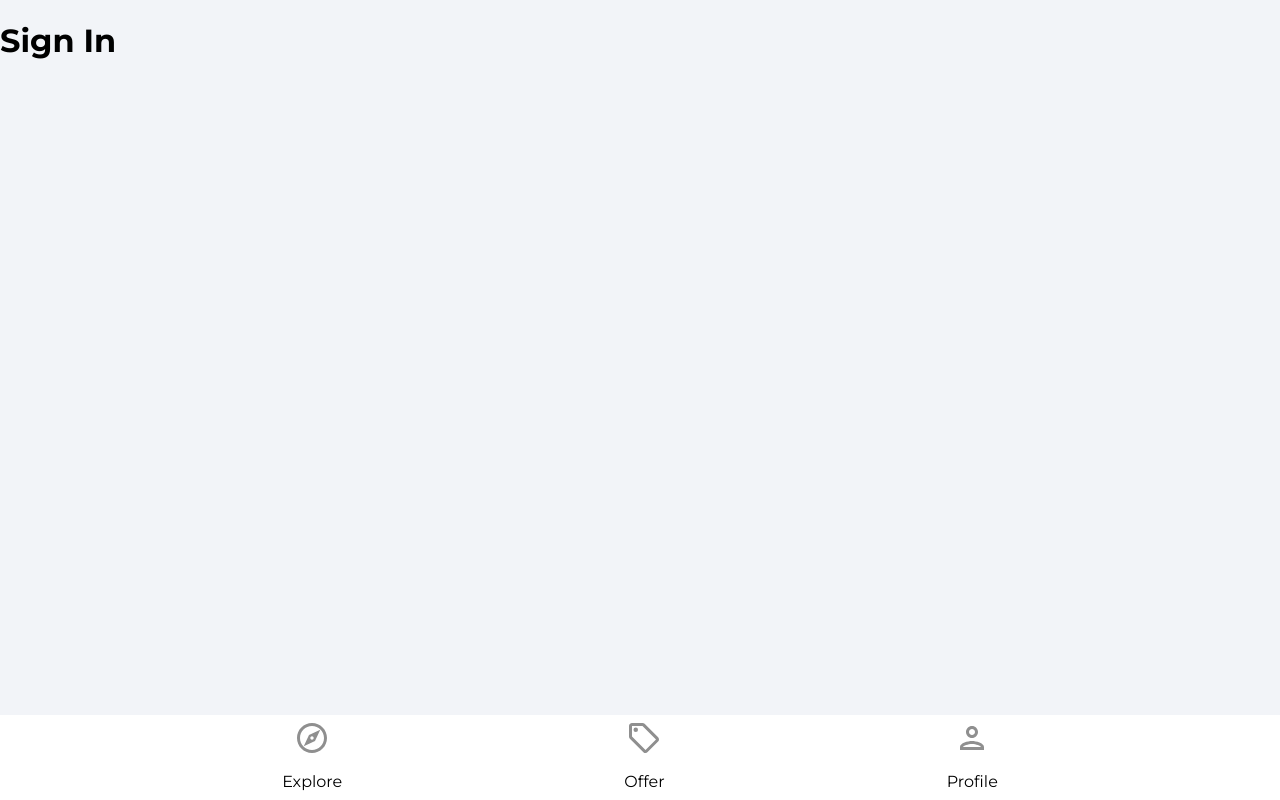
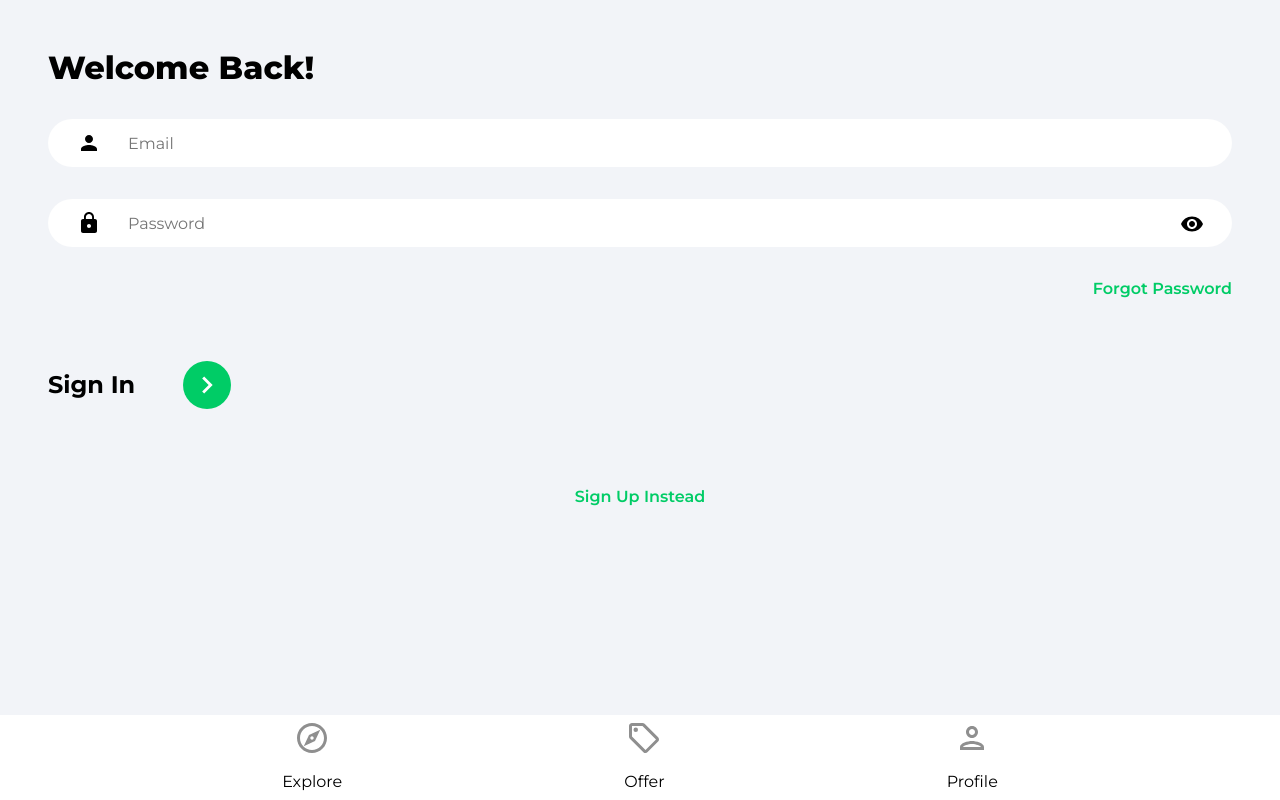
Before and after one commit to dagbay/house-market-place, a React (Create React App) app: page /sign-in in a window 1280 px wide. Built offline with nearby package versions, Linux system fonts and the light colour scheme; the HTML template or start-up script is replaced by a standard one.

Commit message:
Create Signin Page

```diff
--- a/src/pages/SignIn.jsx
+++ b/src/pages/SignIn.jsx
@@ -1,7 +1,65 @@
+import { useState } from "react"
+import { Link, useNavigate } from 'react-router-dom'
+import { ReactComponent as ArrowRightIcon } from '../assets/svg/keyboardArrowRightIcon.svg'
+import visibilityIcon from '../assets/svg/visibilityIcon.svg'
+
 function SignIn() {
+  const [showPassword, setShowPassword] = useState(false)
+  const [formData, setFormData] = useState({
+    email: '',
+    password: '',
+  })
+
+  // Destructure formData
+  const { email, password } = formData
+
+  const navigate = useNavigate()
+
+  const onChange = (e) => {
+    setFormData((prevState) => ({
+      ...prevState,
+      [e.target.id]: e.target.value
+    }))
+    e.preventDefault()
+
+  }
+
   return (
     <>
-      <h1>Sign In</h1>
+      <div className="pageContainer">
+        <header>
+          <p className="pageHeader">
+            Welcome Back!
+          </p>
+        </header>
+
+        <form>
+          <input type="email" className="emailInput" placeholder="Email" id="email" value={email} onChange={onChange} />
+          <div className="passwordInputDiv">
+            <input type={showPassword ? 'text' : 'password'} className="passwordInput" placeholder="Password" id="password" value={password} onChange={onChange} />
+
+            <img src={visibilityIcon} alt="Show password" className="showPassword" onClick={() => setShowPassword((prevState) => !prevState)} />
+          </div>
+
+          <Link to='/forgot-password' className="forgotPasswordLink">Forgot Password</Link>
+
+          <div className="signInBar">
+            <p className="signInText">
+              Sign In
+            </p>
+            <button className="signInButton">
+              <ArrowRightIcon fill='#ffffff' width='34px' height='34px' />
+            </button>
+          </div>
+
+        </form>
+
+        {/* Google OAuth */}
+
+        <Link to='/sign-up' className="registerLink">
+          Sign Up Instead
+        </Link>
+      </div>
     </>
   )
 }
```
